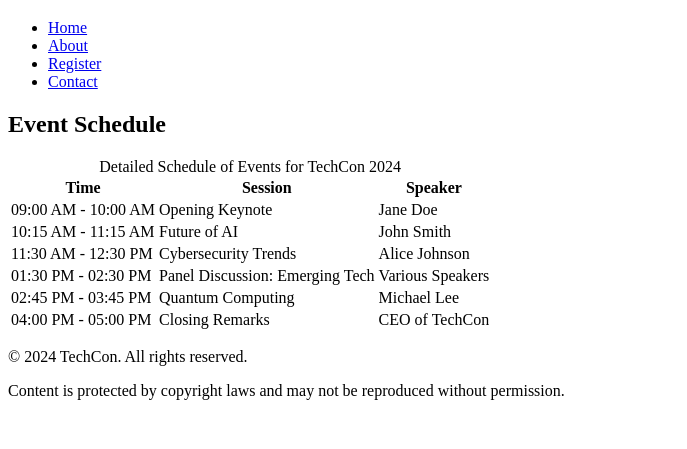
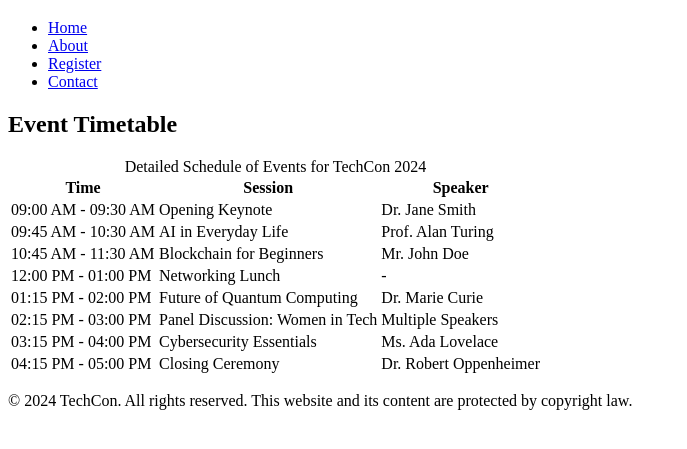
Before and after one commit to ishimwelambert/TechCon_HTML, a plain HTML site: page techcon_website/schedule.html in a window 1280 px wide. Shown: the part 61-510 px from the top of the page, without its empty margins (0-687 px from the left). Drawn offline with Linux system fonts and the light colour scheme.

Commit message:
Update schedule.html

```diff
--- a/techcon_website/schedule.html
+++ b/techcon_website/schedule.html
@@ -1,13 +1,12 @@
 <!DOCTYPE html>
 <html lang="en">
 <head>
-    <meta charset="UTF-8">
+    <meta charset="utf-8">
     <meta name="viewport" content="width=device-width, initial-scale=1.0">
     <title>Schedule for TechCon 2024</title>
-    <link rel="stylesheet" href="styles.css"> <!-- Link to CSS for styling -->
+    <link rel="stylesheet" href="styles.css"> <!-- Link your CSS file -->
 </head>
 <body>
-
     <!-- Header Section -->
     <header>
         <h1>Schedule for TechCon 2024</h1>
@@ -23,11 +22,12 @@
 
     <!-- Main Content -->
     <main>
-        <h2>Event Schedule</h2>
+        <h2>Event Timetable</h2>
+        <table>
+            <!-- Caption for the table -->
+            <caption>Detailed Schedule of Events for TechCon 2024</caption>
 
-        <!-- Schedule Table -->
-        <table>
-            <caption>Detailed Schedule of Events for TechCon 2024</caption>
+            <!-- Table Headers -->
             <thead>
                 <tr>
                     <th scope="col">Time</th>
@@ -35,36 +35,48 @@
                     <th scope="col">Speaker</th>
                 </tr>
             </thead>
+
+            <!-- Table Body -->
             <tbody>
                 <tr>
-                    <td>09:00 AM - 10:00 AM</td>
+                    <td>09:00 AM - 09:30 AM</td>
                     <td>Opening Keynote</td>
-                    <td>Jane Doe</td>
+                    <td>Dr. Jane Smith</td>
                 </tr>
                 <tr>
-                    <td>10:15 AM - 11:15 AM</td>
-                    <td>Future of AI</td>
-                    <td>John Smith</td>
+                    <td>09:45 AM - 10:30 AM</td>
+                    <td>AI in Everyday Life</td>
+                    <td>Prof. Alan Turing</td>
                 </tr>
                 <tr>
-                    <td>11:30 AM - 12:30 PM</td>
-                    <td>Cybersecurity Trends</td>
-                    <td>Alice Johnson</td>
+                    <td>10:45 AM - 11:30 AM</td>
+                    <td>Blockchain for Beginners</td>
+                    <td>Mr. John Doe</td>
                 </tr>
                 <tr>
-                    <td>01:30 PM - 02:30 PM</td>
-                    <td>Panel Discussion: Emerging Tech</td>
-                    <td>Various Speakers</td>
+                    <td>12:00 PM - 01:00 PM</td>
+                    <td>Networking Lunch</td>
+                    <td>-</td>
                 </tr>
                 <tr>
-                    <td>02:45 PM - 03:45 PM</td>
-                    <td>Quantum Computing</td>
-                    <td>Michael Lee</td>
+                    <td>01:15 PM - 02:00 PM</td>
+                    <td>Future of Quantum Computing</td>
+                    <td>Dr. Marie Curie</td>
                 </tr>
                 <tr>
-                    <td>04:00 PM - 05:00 PM</td>
-                    <td>Closing Remarks</td>
-                    <td>CEO of TechCon</td>
+                    <td>02:15 PM - 03:00 PM</td>
+                    <td>Panel Discussion: Women in Tech</td>
+                    <td>Multiple Speakers</td>
+                </tr>
+                <tr>
+                    <td>03:15 PM - 04:00 PM</td>
+                    <td>Cybersecurity Essentials</td>
+                    <td>Ms. Ada Lovelace</td>
+                </tr>
+                <tr>
+                    <td>04:15 PM - 05:00 PM</td>
+                    <td>Closing Ceremony</td>
+                    <td>Dr. Robert Oppenheimer</td>
                 </tr>
             </tbody>
         </table>
@@ -72,9 +84,7 @@
 
     <!-- Footer Section -->
     <footer>
-        <p>&copy; 2024 TechCon. All rights reserved.</p>
-        <p>Content is protected by copyright laws and may not be reproduced without permission.</p>
+        <p>&copy; 2024 TechCon. All rights reserved. This website and its content are protected by copyright law.</p>
     </footer>
-
 </body>
 </html>
```
